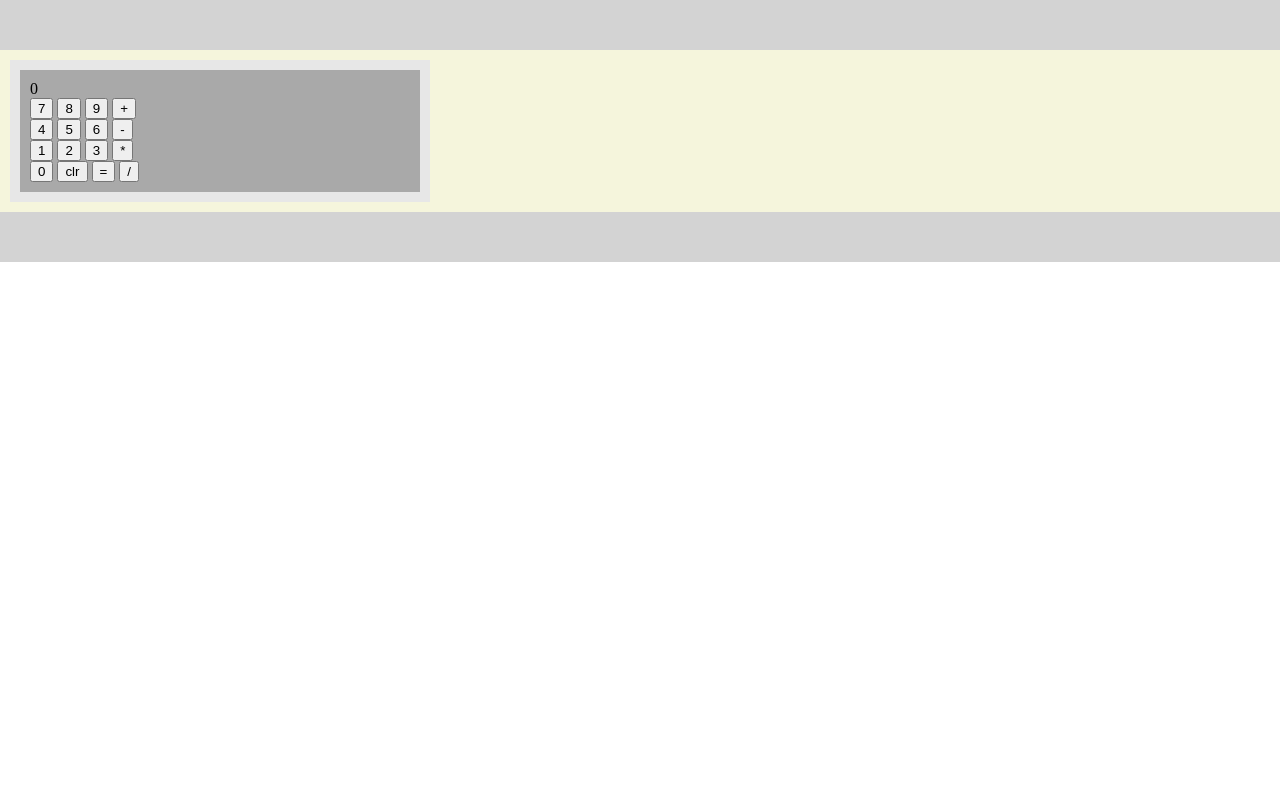
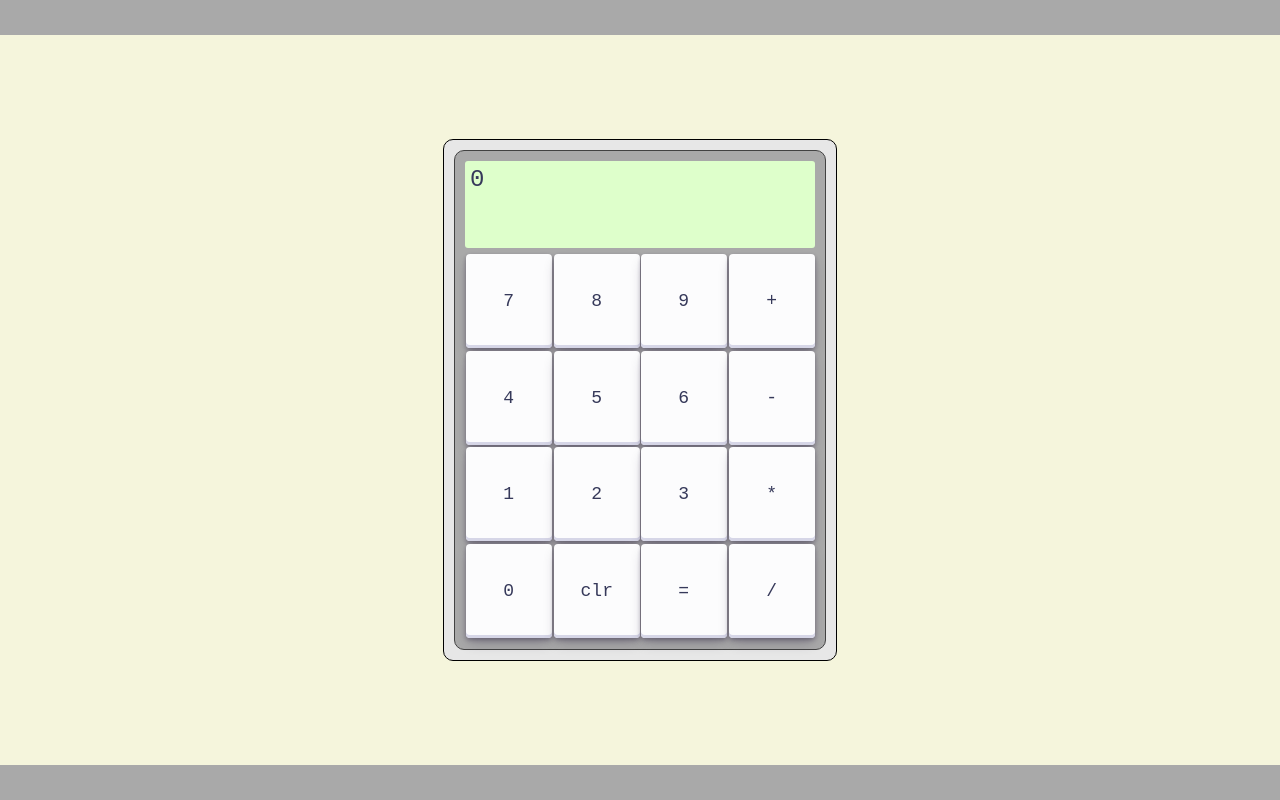
Before and after one commit to raul-gonzales/basic-web-calculator, a website: page index.html in a window 1280 px wide. Drawn offline with Linux system fonts and the light colour scheme.

Commit message:
Finished base CSS style for GUI
Will come back to further style this, for now branch gui is completed

```diff
--- a/style.css
+++ b/style.css
@@ -5,36 +5,130 @@
 }
 
 * {
-  margin: 0;
+  padding: 0;
+}
+
+.header-container,
+.footer-container {
+  background: darkgray;
+  display: flex;
+  justify-content: space-between;
+  flex: 1;
 }
 
 body {
-  display: flexbox;
-}
-
-.header-container {
-  background-color: lightgray;
-  height: 50px;
-}
-
-.footer-container {
-  background-color: lightgray;
-  height: 50px;
+  margin: 0;
+  height: 100vh;
+  display: flex;
+  flex: 1;
+  flex-direction: column;
 }
 
 .calculator-container {
-  display: flexbox;
   background-color: beige;
-  padding: 10px;
+  display: flex;
+  justify-content: center;
+  align-items: center;
+  flex: 20;
+  padding: 20px;
 }
 
 .calculator-outer-case {
-  max-width: 400px;
+  display: flex;
+  min-width: 250px;
+  max-height: 500px;
+  height: 80%;
+  width: 30%;
   padding: 10px;
+  border-radius: 10px;
+  border: 1px solid black;
   background-color: var(--calculator-outer-case-color);
+  flex-shrink: 0;
 }
 
 .calculator-inner-case {
+  display: flex;
+  flex-direction: column;
+  min-width: 200px;
+
   padding: 10px;
+  width: 100%;
+  border-radius: 10px;
+  border: 1px solid rgb(66, 66, 66);
   background-color: var(--calculator-inner-case-color);
 }
+
+.result-display {
+  flex: 1;
+  font-family: "JetBrains Mono", monospace;
+  font-size: 24px;
+  color: #36395a;
+  text-align: left;
+  text-decoration: none;
+  padding: 5px;
+  margin-bottom: 5px;
+  border-radius: 3px;
+  background-color: rgb(222, 255, 203);
+  flex-shrink: 3;
+  min-width: 200px;
+}
+
+.calculator-buttons-container {
+  flex: 5;
+  display: flex;
+  flex-direction: column;
+  flex-shrink: 1;
+  min-width: 200px;
+}
+
+.button-row {
+  display: flex;
+  height: 10%;
+  flex: 1;
+  flex-basis: 0;
+}
+
+.button-row button {
+  flex: 1;
+  margin: 1px;
+  align-items: center;
+  background-color: #fcfcfd;
+  border-radius: 4px;
+  border-width: 0;
+  box-shadow: rgba(45, 35, 66, 0.4) 0 2px 4px,
+    rgba(45, 35, 66, 0.3) 0 7px 13px -3px, #d6d6e7 0 -3px 0 inset;
+  box-sizing: border-box;
+  color: #36395a;
+  cursor: pointer;
+  display: inline-flex;
+  font-family: "JetBrains Mono", monospace;
+  justify-content: center;
+  line-height: 1;
+  list-style: none;
+  overflow: hidden;
+  position: relative;
+  text-align: left;
+  text-decoration: none;
+  transition: box-shadow 0.15s, transform 0.15s;
+  user-select: none;
+  touch-action: manipulation;
+  white-space: nowrap;
+  will-change: box-shadow, transform;
+  font-size: 18px;
+}
+
+button:focus {
+  box-shadow: #d6d6e7 0 0 0 1.5px inset, rgba(45, 35, 66, 0.4) 0 2px 4px,
+    rgba(45, 35, 66, 0.3) 0 7px 13px -3px, #d6d6e7 0 -3px 0 inset;
+}
+
+button:hover {
+  box-shadow: rgba(45, 35, 66, 0.4) 0 4px 8px,
+    rgba(45, 35, 66, 0.3) 0 7px 13px -3px, #d6d6e7 0 -3px 0 inset;
+  transform: translateY(-2px);
+}
+
+button:active {
+  box-shadow: #d6d6e7 0 3px 7px inset;
+  transform: translateY(2px);
+}
```
